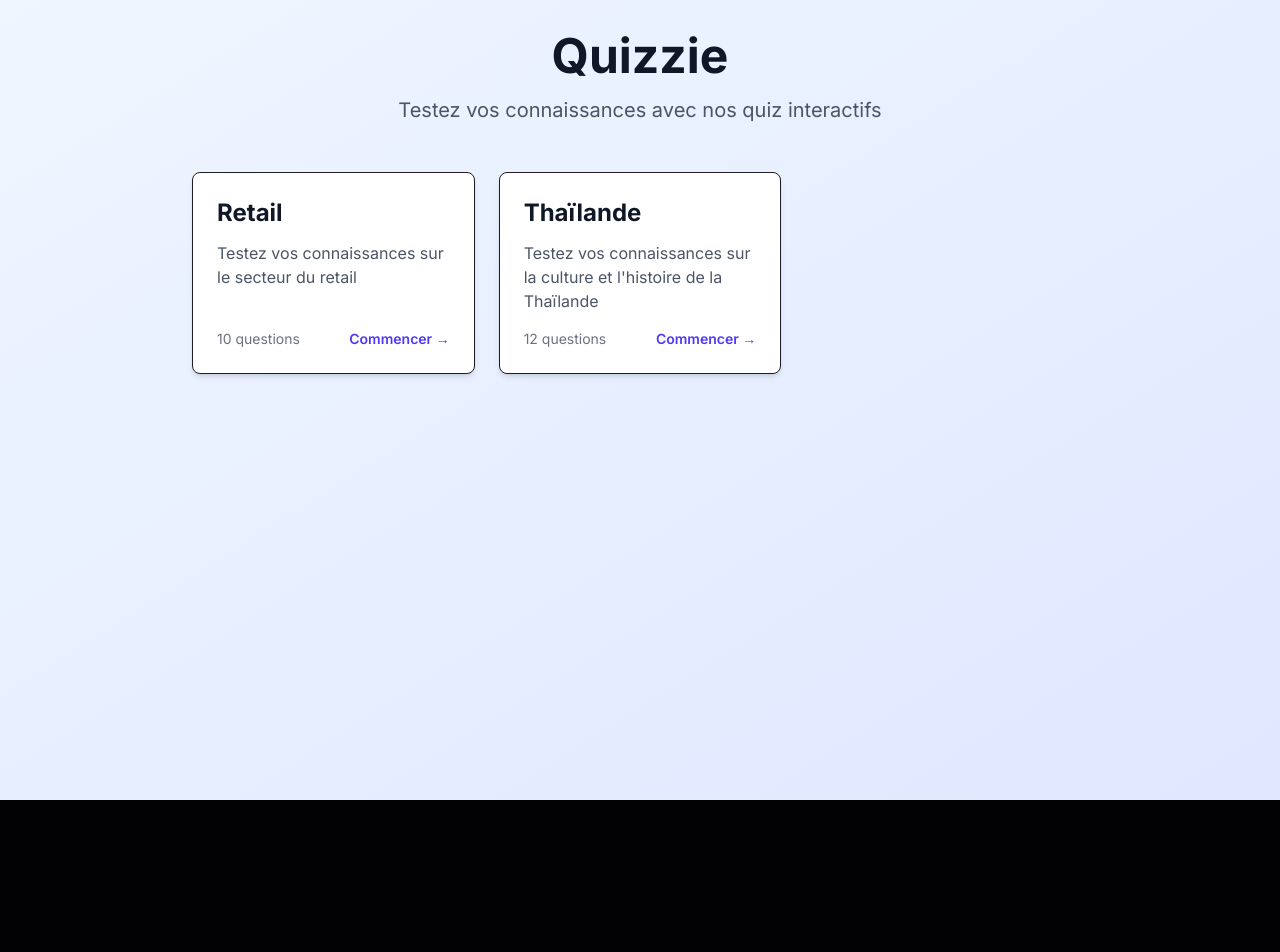
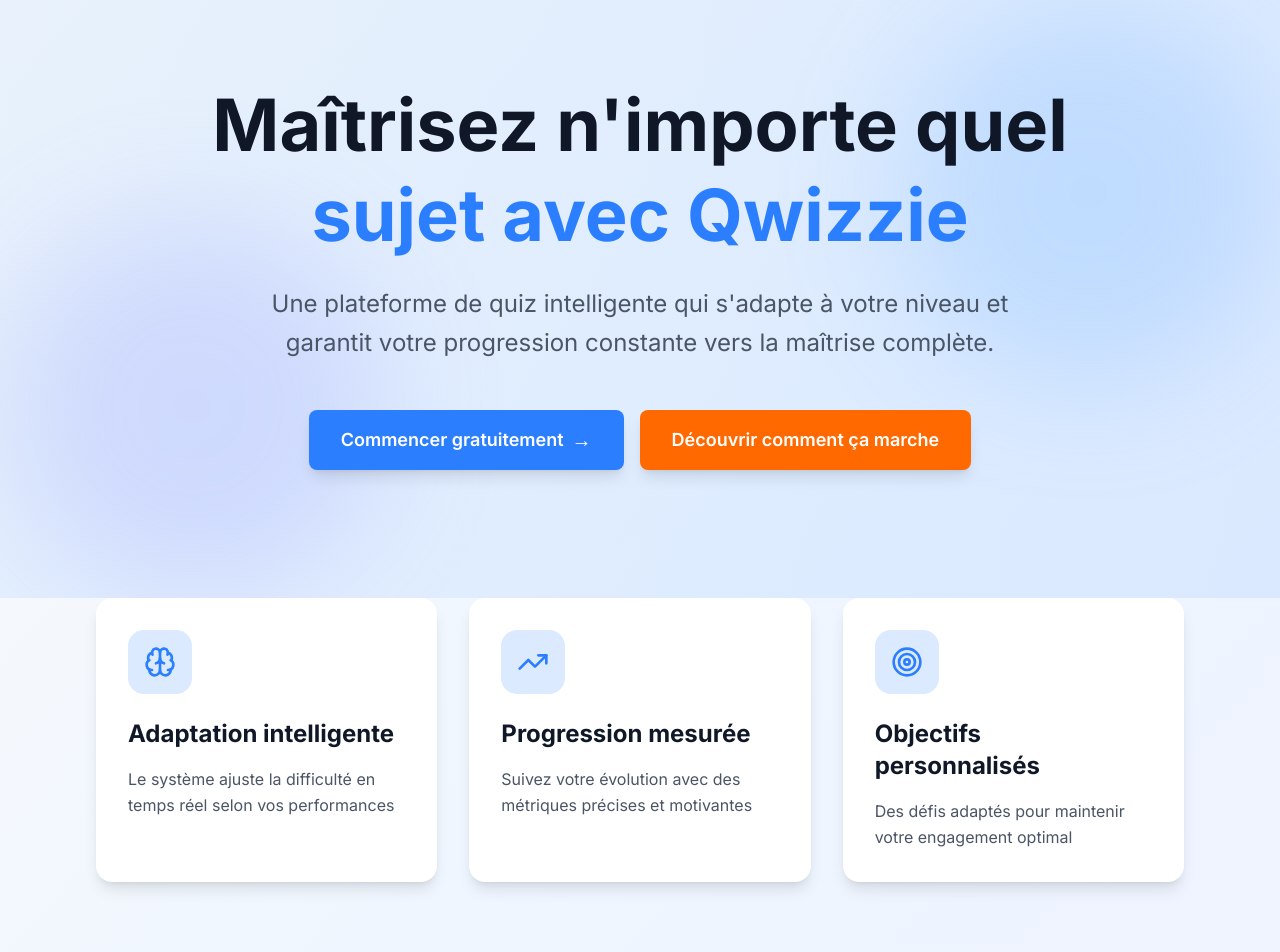
Before and after one commit to Firdaousel/quizzie, a Next.js app: page / in a window 1280 px wide. Shown: the top 952 px of the page. Before the commit the page ends 800 px from the top, so only its background shows below. Built offline with nearby package versions, Linux system fonts and the light colour scheme.

Commit message:
feat: generation du quiz

```diff
--- a/src/app/page.tsx
+++ b/src/app/page.tsx
@@ -1,44 +1,123 @@
 import Link from "next/link";
 import { quizzes } from "@/data/quizzes";
+import { Brain, TrendingUp, Target } from "lucide-react";
 
 export default function Home() {
   return (
-    <main className="min-h-screen bg-gradient-to-br from-blue-50 to-indigo-100 p-8">
-      <div className="max-w-4xl mx-auto">
+    <main className="min-h-screen bg-gradient-to-br from-gray-50 via-blue-50 to-indigo-50">
+      {/* Hero Section */}
+      <section className="relative overflow-hidden">
+        <div className="absolute inset-0 bg-gradient-to-r from-blue-400 to-blue-500 opacity-10"></div>
+        <div className="absolute top-0 right-0 w-96 h-96 bg-blue-400 rounded-full blur-3xl opacity-20"></div>
+        <div className="absolute bottom-0 left-0 w-96 h-96 bg-indigo-400 rounded-full blur-3xl opacity-20"></div>
+
+        <div className="relative max-w-6xl mx-auto px-8 pt-20 pb-32 text-center">
+          <h1 className="text-6xl md:text-7xl font-bold text-gray-900 mb-6 leading-tight">
+            Maîtrisez n'importe quel
+            <br />
+            <span className="text-blue-500">sujet avec Qwizzie</span>
+          </h1>
+
+          <p className="text-xl md:text-2xl text-gray-600 mb-12 max-w-3xl mx-auto leading-relaxed">
+            Une plateforme de quiz intelligente qui s'adapte à votre niveau et
+            garantit votre progression constante vers la maîtrise complète.
+          </p>
+
+          <div className="flex flex-col sm:flex-row gap-4 justify-center items-center">
+            <Link
+              href="#quiz"
+              className="bg-blue-500 hover:bg-blue-600 text-white px-8 py-4 rounded-lg font-semibold text-lg transition-all duration-200 shadow-lg hover:shadow-xl flex items-center gap-2"
+            >
+              Commencer gratuitement
+              <span className="text-xl">→</span>
+            </Link>
+            <button className="bg-orange-500 hover:bg-orange-600 text-white px-8 py-4 rounded-lg font-semibold text-lg transition-all duration-200 shadow-lg hover:shadow-xl">
+              Découvrir comment ça marche
+            </button>
+          </div>
+        </div>
+      </section>
+
+      {/* Features Section */}
+      <section className="relative max-w-6xl mx-auto px-8 pb-20">
+        <div className="grid md:grid-cols-3 gap-8">
+          <div className="bg-white rounded-2xl p-8 shadow-lg hover:shadow-xl transition-shadow">
+            <div className="bg-blue-100 w-16 h-16 rounded-2xl flex items-center justify-center mb-6">
+              <Brain className="w-8 h-8 text-blue-500" />
+            </div>
+            <h3 className="text-2xl font-bold text-gray-900 mb-4">
+              Adaptation intelligente
+            </h3>
+            <p className="text-gray-600 leading-relaxed">
+              Le système ajuste la difficulté en temps réel selon vos performances
+            </p>
+          </div>
+
+          <div className="bg-white rounded-2xl p-8 shadow-lg hover:shadow-xl transition-shadow">
+            <div className="bg-blue-100 w-16 h-16 rounded-2xl flex items-center justify-center mb-6">
+              <TrendingUp className="w-8 h-8 text-blue-500" />
+            </div>
+            <h3 className="text-2xl font-bold text-gray-900 mb-4">
+              Progression mesurée
+            </h3>
+            <p className="text-gray-600 leading-relaxed">
+              Suivez votre évolution avec des métriques précises et motivantes
+            </p>
+          </div>
+
+          <div className="bg-white rounded-2xl p-8 shadow-lg hover:shadow-xl transition-shadow">
+            <div className="bg-blue-100 w-16 h-16 rounded-2xl flex items-center justify-center mb-6">
+              <Target className="w-8 h-8 text-blue-500" />
+            </div>
+            <h3 className="text-2xl font-bold text-gray-900 mb-4">
+              Objectifs personnalisés
+            </h3>
+            <p className="text-gray-600 leading-relaxed">
+              Des défis adaptés pour maintenir votre engagement optimal
+            </p>
+          </div>
+        </div>
+      </section>
+
+      {/* Quiz Section */}
+      <section id="quiz" className="relative max-w-6xl mx-auto px-8 pb-20">
         <div className="text-center mb-12">
-          <h1 className="text-5xl font-bold text-gray-900 mb-4">
-            Quizzie
-          </h1>
+          <h2 className="text-4xl md:text-5xl font-bold text-gray-900 mb-4">
+            Nos Quiz Disponibles
+          </h2>
           <p className="text-xl text-gray-600">
-            Testez vos connaissances avec nos quiz interactifs
+            Choisissez un sujet et commencez votre apprentissage
           </p>
         </div>
 
-        <div className="grid gap-6 md:grid-cols-2 lg:grid-cols-3">
+        <div className="grid gap-6 md:grid-cols-2 lg:grid-cols-2">
           {quizzes.map((quiz) => (
             <Link
               key={quiz.id}
               href={`/quiz/${quiz.id}`}
-              className="bg-white rounded-lg shadow-md hover:shadow-xl transition-shadow duration-300 p-6 border border-gray-200 hover:border-indigo-400"
+              className="group bg-white rounded-2xl shadow-lg hover:shadow-2xl transition-all duration-300 p-8 border border-gray-100 hover:border-blue-300 hover:-translate-y-1"
             >
               <div className="flex flex-col h-full">
-                <h2 className="text-2xl font-bold text-gray-900 mb-3">
+                <h2 className="text-3xl font-bold text-gray-900 mb-3 group-hover:text-blue-500 transition-colors">
                   {quiz.title}
                 </h2>
-                <p className="text-gray-600 mb-4 flex-grow">
+                <p className="text-gray-600 mb-6 flex-grow text-lg leading-relaxed">
                   {quiz.description}
                 </p>
-                <div className="flex items-center justify-between text-sm text-gray-500">
-                  <span>{quiz.questions.length} questions</span>
-                  <span className="text-indigo-600 font-semibold">
-                    Commencer →
+                <div className="flex items-center justify-between">
+                  <span className="text-sm text-gray-500 bg-gray-100 px-4 py-2 rounded-full">
+                    {quiz.questions.length} questions
+                  </span>
+                  <span className="text-blue-500 font-semibold flex items-center gap-2 group-hover:gap-3 transition-all">
+                    Commencer
+                    <span className="text-xl">→</span>
                   </span>
                 </div>
               </div>
             </Link>
           ))}
         </div>
-      </div>
+      </section>
     </main>
   );
 }
```
